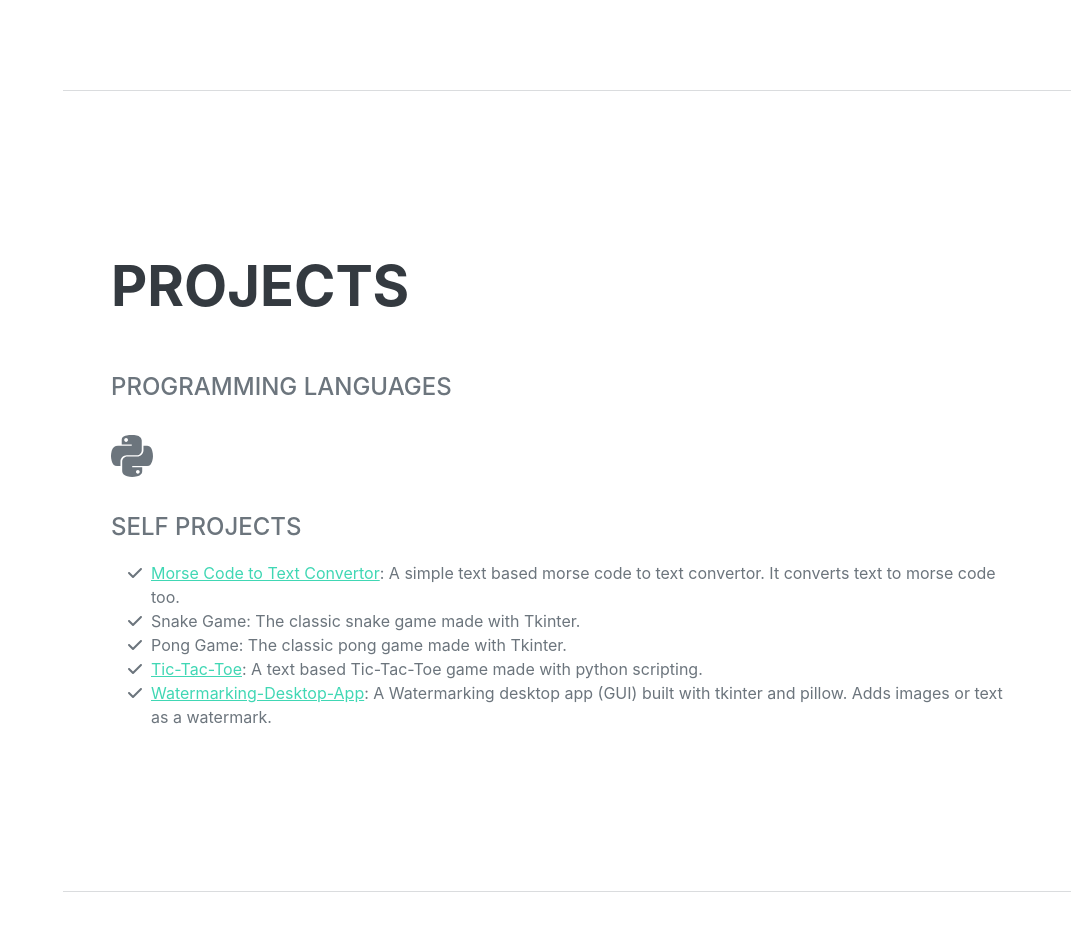
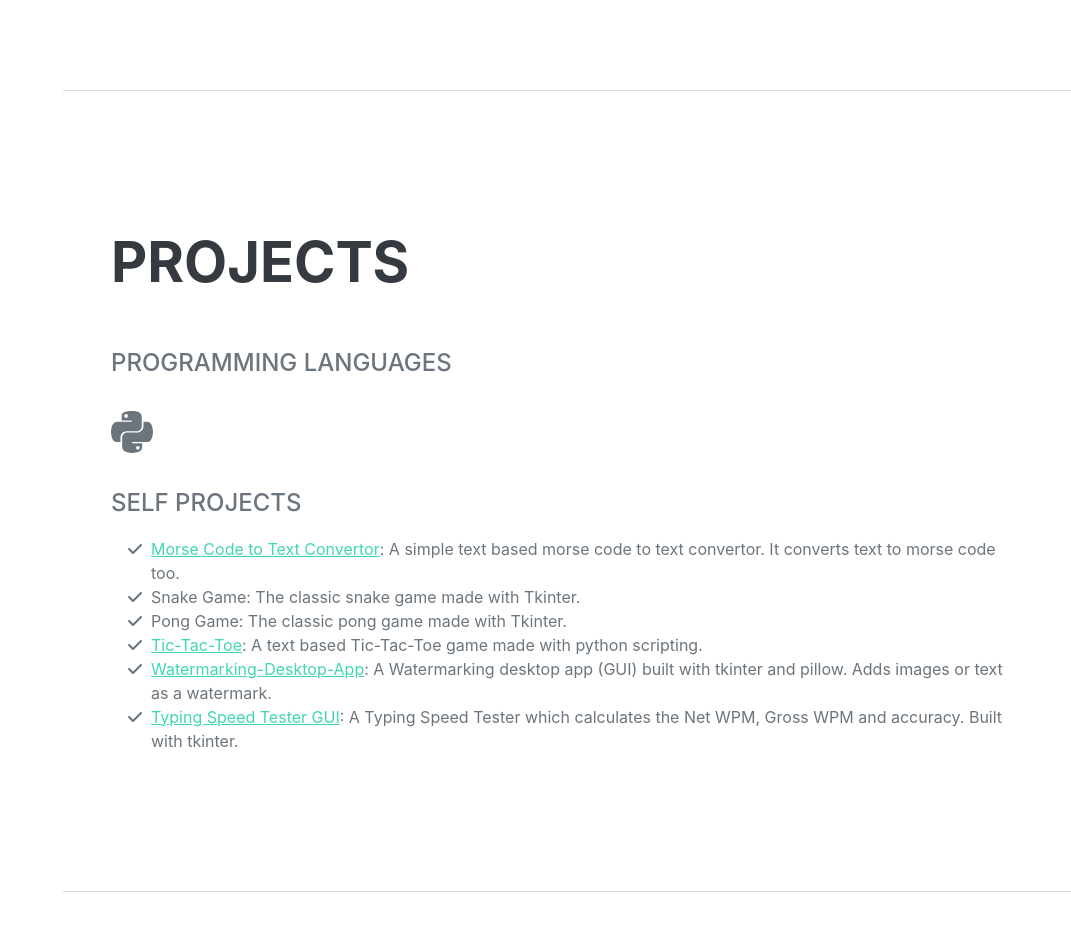
Before and after one commit to Pranvesh-Kun/Portfolio-Website, a Flask app: page / in a window 1280 px wide. Shown: the part 1511-2457 px from the top of the page, without its empty margins (209-1280 px from the left). Run offline with Flask 3, Linux system fonts and the light colour scheme; some libraries are stand-ins or nearby versions; some web fonts are replaced.

Commit message:
add typer

```diff
--- a/templates/index.html
+++ b/templates/index.html
@@ -161,6 +161,10 @@
                             <span class="fa-li"><i class="fas fa-check"></i></span>
                             <a href="https://github.com/Pranvesh-Kun/Watermarking-Desktop-App">Watermarking-Desktop-App</a>: A Watermarking desktop app (GUI) built with tkinter and pillow. Adds images or text as a watermark.
                         </li>
+                        <li>
+                            <span class="fa-li"><i class="fas fa-check"></i></span>
+                            <a href="https://github.com/Pranvesh-Kun/Typing-Speed-Test-GUI">Typing Speed Tester GUI</a>: A Typing Speed Tester which calculates the Net WPM, Gross WPM and accuracy. Built with tkinter.
+                        </li>
                     </ul>
                 </div>
             </section>
```
